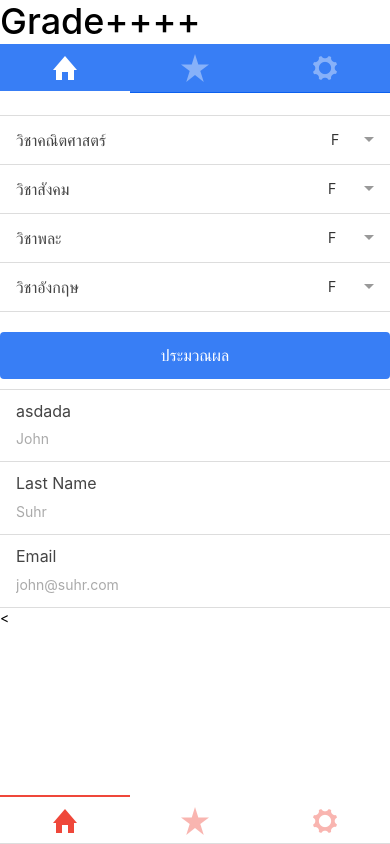
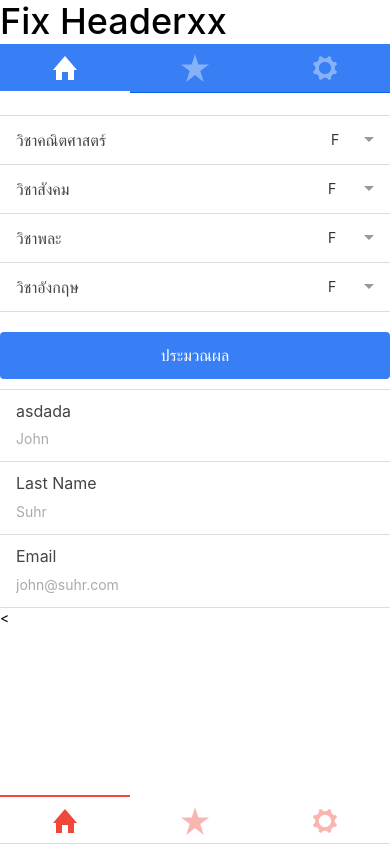
Before and after one commit to porntavee/POPOZ, a website: page www/index.html in a window 390 px wide. Drawn offline with Linux system fonts and the light colour scheme; some packages are replaced by stand-ins of ours; files that its build step writes are made by us from their sources; files whose address does not match are found by name.

Commit message:
fix Header

```diff
--- a/www/index.html
+++ b/www/index.html
@@ -21,7 +21,7 @@
 <body ng-app="starter">
     <ion-pane>
         <ion-header-bar class="bar-assertive">
-            <h1 class="title">Grade++++</h1>
+            <h1 class="title">Fix Headerxx</h1>
             <div class="tabs-striped tabs-top tabs-background-positive tabs-color-light">
                 <div class="tabs">
                     <a class="tab-item active" href="#">
```
